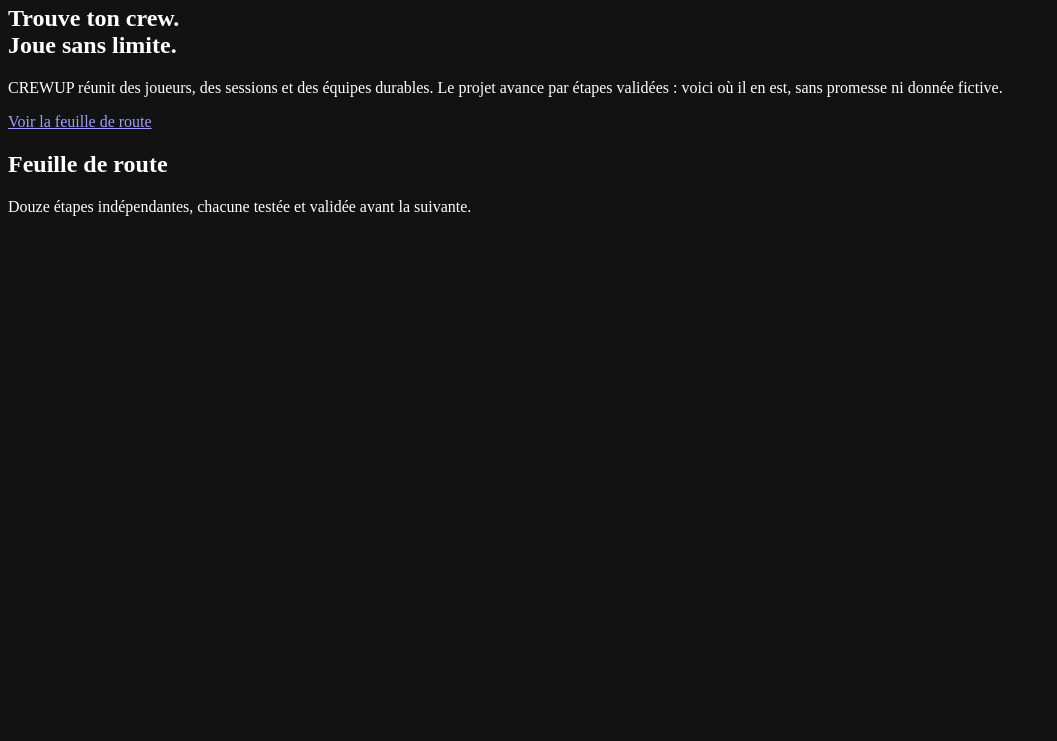
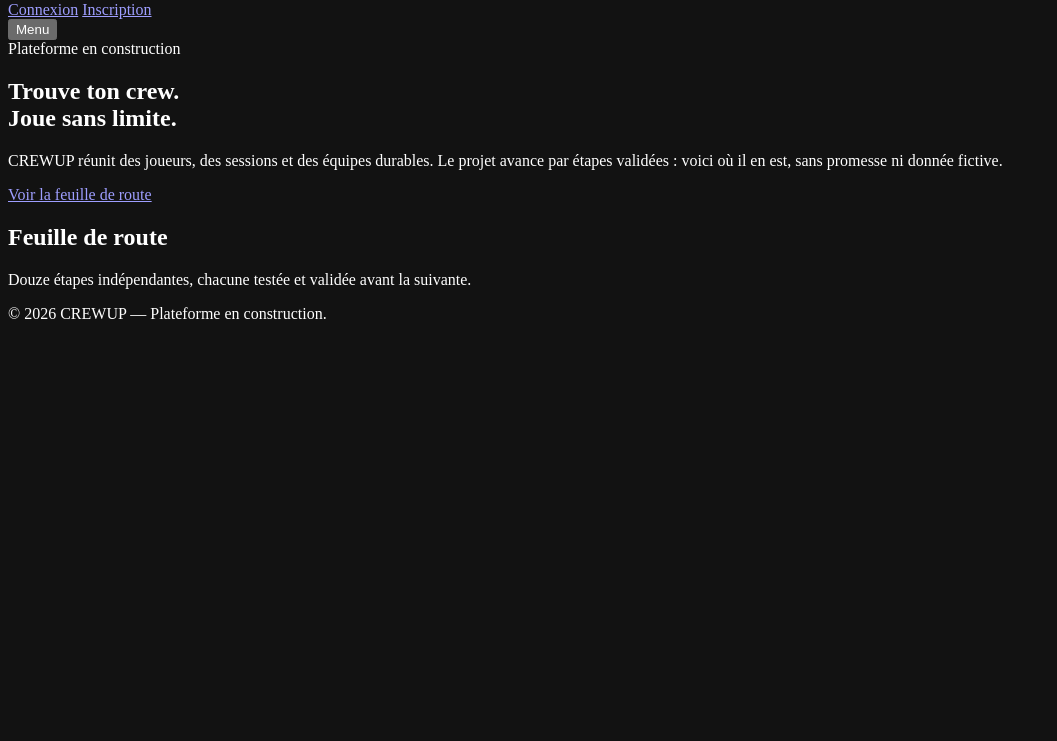
Before and after one commit to bienvenuesurleJ/crewup, a website with bundled scripts: page frontend/index.html in a window 1280 px wide. Shown: the part 59-800 px from the top of the page, without its empty margins (0-1057 px from the left). Built offline with nearby package versions, Linux system fonts and the light colour scheme.

Commit message:
Add complete CSS design system and layout.js

```diff
--- a/frontend/assets/css/tokens.css
+++ b/frontend/assets/css/tokens.css
@@ -1,16 +1,73 @@
-/* CREWUP — Design tokens
-Source unique de vérité pour l'identité visuelle.
-Univers : gaming nocturne, premium, immersif. */
+/* ==========================================================
+   CREWUP — Design tokens
+   Source unique de vérité pour l'identité visuelle.
+   Univers : gaming nocturne, premium, immersif.
+   ========================================================== */
 
 :root {
   color-scheme: dark;
+
+  /* --- Couleurs : fonds --- */
   --c-bg-0: #05060d;
   --c-bg-1: #0a0c18;
   --c-bg-2: #10132a;
   --c-surface: #141833;
   --c-surface-2: #1b2042;
   --c-overlay: rgba(5, 6, 13, 0.72);
+
+  /* --- Couleurs : bordures --- */
   --c-border: rgba(148, 163, 255, 0.14);
   --c-border-strong: rgba(148, 163, 255, 0.3);
-  /* ... full file from zip */
+
+  /* --- Couleurs : texte --- */
+  --c-text: #e8eaf6;
+  --c-text-muted: #9aa3c7;
+  --c-text-faint: #6b7399;
+
+  /* --- Couleurs : accents --- */
+  --c-accent: #7c5cff;
+  --c-accent-2: #22d3ee;
+  --c-accent-glow: rgba(124, 92, 255, 0.45);
+  --c-success: #34d399;
+  --c-warning: #fbbf24;
+  --c-danger: #f87171;
+
+  /* --- Typographie --- */
+  --font-sans: ui-sans-serif, system-ui, -apple-system, "Segoe UI", Roboto, sans-serif;
+  --font-display: var(--font-sans);
+  --fs-xs: 0.75rem;
+  --fs-sm: 0.875rem;
+  --fs-base: 1rem;
+  --fs-lg: 1.125rem;
+  --fs-xl: 1.25rem;
+  --fs-2xl: 1.5rem;
+  --fs-3xl: 1.875rem;
+  --fs-4xl: 2.25rem;
+  --fs-5xl: 3rem;
+
+  /* --- Espacements --- */
+  --space-1: 0.25rem;
+  --space-2: 0.5rem;
+  --space-3: 0.75rem;
+  --space-4: 1rem;
+  --space-5: 1.25rem;
+  --space-6: 1.5rem;
+  --space-8: 2rem;
+  --space-10: 2.5rem;
+  --space-12: 3rem;
+  --space-16: 4rem;
+
+  /* --- Formes --- */
+  --radius-sm: 0.375rem;
+  --radius: 0.75rem;
+  --radius-lg: 1rem;
+  --radius-full: 9999px;
+
+  /* --- Ombres --- */
+  --shadow: 0 4px 24px rgba(0, 0, 0, 0.35);
+  --shadow-lg: 0 12px 48px rgba(0, 0, 0, 0.45);
+
+  /* --- Mouvement --- */
+  --ease: cubic-bezier(0.22, 1, 0.36, 1);
+  --dur: 180ms;
 }
--- /dev/null
+++ b/frontend/assets/js/core/layout.js
@@ -0,0 +1,55 @@
+// En-tête, navigation et pied de page partagés par toutes les pages.
+import { PAGES, GROUPS, getPage } from "./pages.js";
+
+export function icon(name, cls = "icon") {
+  return `<svg class="${cls}" aria-hidden="true"><use href="${icon.root}assets/icons/sprite.svg#i-${name}"></use></svg>`;
+}
+icon.root = "./";
+
+const url = (root, page) => root + page.path;
+
+export function renderHeader(root, currentId) {
+  const link = (p, extra = "") =>
+    `<a class="nav__link ${extra}" href="${url(root, p)}"${p.id === currentId ? ' aria-current="page"' : ""}>${p.label}</a>`;
+
+  const nav = PAGES.filter((p) => p.nav).map((p) => `<li>${link(p)}</li>`).join("");
+  const login = getPage("connexion");
+  const signup = getPage("inscription");
+
+  return `
+  <header class="site-header" id="site-header" data-open="false">
+    <div class="container site-header__inner">
+      <a class="brand" href="${root}index.html" aria-label="CREWUP — Accueil">
+        <span class="brand__mark">CREW</span><span>UP</span>
+      </a>
+      <div class="site-header__panel" id="main-nav">
+        <nav class="nav" aria-label="Navigation principale">
+          <ul class="nav__list">${nav}</ul>
+        </nav>
+        <div class="site-header__actions">
+          <a class="btn btn--ghost" href="${url(root, login)}">Connexion</a>
+          <a class="btn btn--primary" href="${url(root, signup)}">Inscription</a>
+        </div>
+      </div>
+      <button class="nav-toggle" id="nav-toggle" aria-controls="main-nav" aria-expanded="false">
+        Menu
+      </button>
+    </div>
+  </header>`;
+}
+
+export function renderFooter(root) {
+  return `
+  <footer class="site-footer">
+    <div class="container">
+      <p>© ${new Date().getFullYear()} CREWUP — Plateforme en construction.</p>
+    </div>
+  </footer>`;
+}
+
+export function initLayout() {
+  const root = document.body.dataset.root || "./";
+  const current = document.body.dataset.page;
+  document.getElementById("app-header").innerHTML = renderHeader(root, current);
+  document.getElementById("app-footer").innerHTML = renderFooter(root);
+}
```
